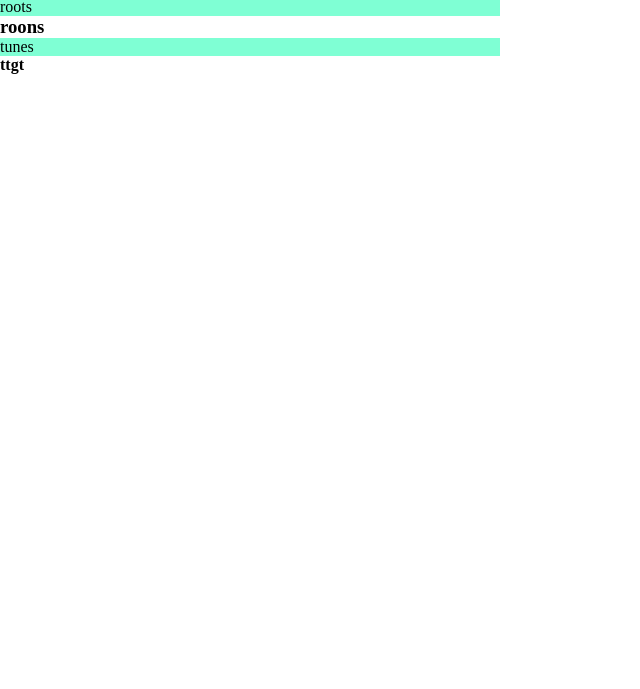
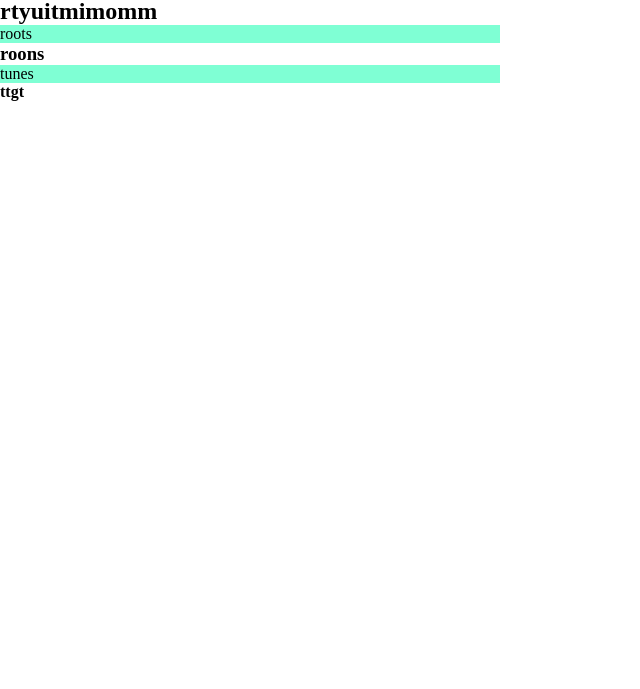
Before and after one commit to Lotosflower/Try-of-git, a plain HTML site: page index.html in a window 1280 px wide. Shown: the part 111-800 px from the top of the page, without its empty margins (0-640 px from the left). Drawn offline with Linux system fonts and the light colour scheme.

Commit message:
different

```diff
--- a/index.html
+++ b/index.html
@@ -15,7 +15,7 @@
       minus corporis neque pariatur tempore. In voluptatibus praesentium fugit
       quibusdam.
     </p>
-
+    <h2>rtyuitmimomm</h2>
     <p>roots</p>
     <h3>roons</h3>
     <p>tunes</p>
```
